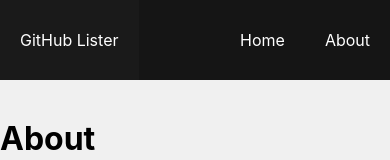
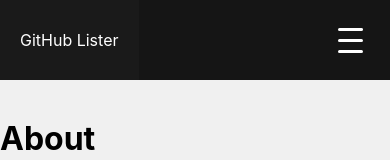
Before and after one commit to karranlemos/Github-Lister, a React (Create React App) app: page /about in a window 390 px wide. Shown: the top 160 px of the page. Built offline with nearby package versions, Linux system fonts and the light colour scheme.

Commit message:
Add mobile menu

```diff
--- a/src/components/layout/inc/Navbar.js
+++ b/src/components/layout/inc/Navbar.js
@@ -2,16 +2,35 @@ import React from 'react'
 
 import {Link} from 'react-router-dom';
 
-export default function Navbar() {
+export default class Navbar extends React.Component {
+    state = {
+        mobileMenu: false
+    };
+
+    render() {
         return (
-        <nav id="nav">
+            <nav id="nav" class={this.state.mobileMenu ? 'show' : ''}>
                 <div className="container">
-                <Link className="nav-button main-button" to="/">GitHub Lister</Link>
+                    <Link className="nav-button main-button" to="/" onClick={this.closeMenu}>GitHub Lister</Link>
+                    <div className="mobile-menu-button nav-button" onClick={this.toggleMenu}></div>
                     <div className="nav-options">
-                    <Link className="nav-button" to="/">Home</Link>
-                    <Link className="nav-button" to="/about">About</Link>
+                        <Link className="nav-button" to="/" onClick={this.closeMenu}>Home</Link>
+                        <Link className="nav-button" to="/about" onClick={this.closeMenu}>About</Link>
                     </div>
                 </div>
             </nav>
         );
     }
+
+    toggleMenu = () => {
+        this.setState({
+            mobileMenu: !this.state.mobileMenu
+        });
+    }
+
+    closeMenu = () => {
+        this.setState({
+            mobileMenu: false
+        });
+    }
+}
--- a/src/css/App.css
+++ b/src/css/App.css
@@ -71,16 +71,57 @@ nav#nav a {
   text-decoration: none;
 }
 
-nav#nav a.nav-button {
+nav#nav .nav-button {
   display: inline-flex;
   align-items: center;
   padding: 0 20px;
 
-  background-color: var(--bg-color-button-nav);
+  cursor: pointer;
 }
 
-nav#nav a.nav-button:hover {
+nav#nav .nav-button:hover {
   background-color: var(--bg-color-button-nav-hover);
+}
+
+nav#nav .mobile-menu-button {
+  display: none;
+  background-image: url('/images/icons/Hamburger-white.svg');
+  background-size: 25px;
+  background-repeat: no-repeat;
+  background-position: center;
+  width: 80px;
+}
+
+@media only screen and (max-width: 700px) {
+  nav#nav .mobile-menu-button {
+    display: block;
+  }
+
+  nav#nav.show .mobile-menu-button {
+    background-image: url('/images/icons/Multiplication_Sign-white.svg');
+  }
+
+  nav#nav .nav-options {
+    position: absolute;
+    top: 100%;
+
+    display: none;
+    flex-direction: column;
+    width: 100%;
+    height: calc(100vh - var(--navbar-height));
+
+    background-color: var(--bg-color-button-nav);
+  }
+
+  nav#nav.show .nav-options {
+    display: flex;
+  }
+
+  nav#nav .nav-options .nav-button {
+    height: var(--navbar-button-mobile-height);
+    display: flex;
+    justify-content: center;
+  }
 }
 
 
--- a/src/css/vars.css
+++ b/src/css/vars.css
@@ -22,5 +22,6 @@
 
     --container-max-width: 1000px;
     --navbar-height: 80px;
+    --navbar-button-mobile-height: 80px;
     --footer-height: 100px;
 }
```
Also changed, not shown: public/images/icons/Hamburger-white.svg (added), public/images/icons/Multiplication_Sign-white.svg (added). Lines whose indentation alone changed are shown as unchanged.
